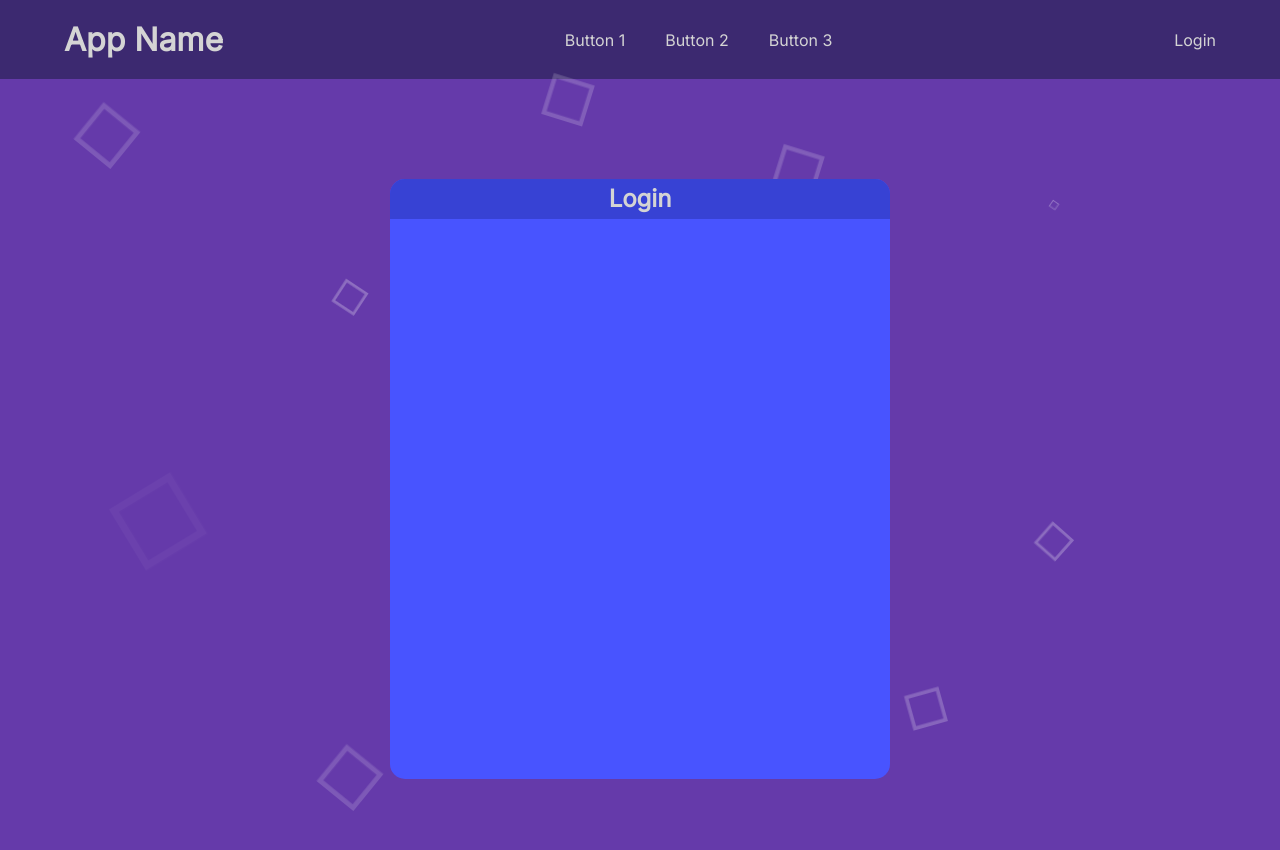
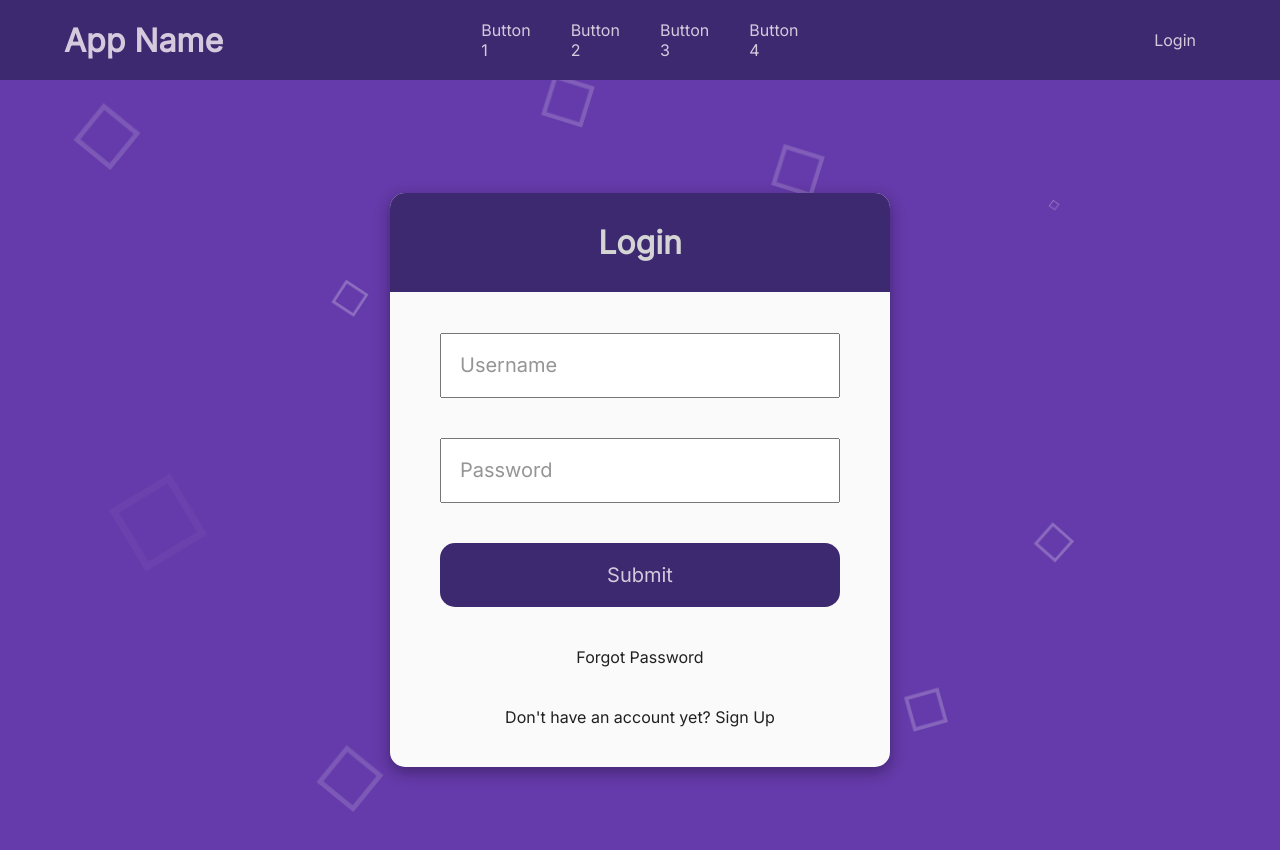
Before and after one commit to anawinter53/Learnify, a React (Vite) app in the folder client/: page /login in a window 1280 px wide. Shown: the top 850 px of the page. Built offline with nearby package versions, Linux system fonts and the light colour scheme.

Commit message:
add more styling to login page and fix aligment on landing page

```diff
--- a/client/src/components/LoginForm/index.jsx
+++ b/client/src/components/LoginForm/index.jsx
@@ -1,11 +1,27 @@
-import styles from "./index.module.css"
+import { NavLink } from "react-router-dom";
+import styles from "./index.module.css";
 
 export default function LoginForm() {
   return (
     <div className={styles["form"]}>
       <div className={styles["form-heading"]}>
-        <h2>Login</h2>
+        <h1>Login</h1>
       </div>
+      <form>
+        <div className={styles["input"]}>
+          <input type="text" id="username" required />
+          <span>Username</span>
+        </div>
+        <div className={styles["input"]}>
+          <input type="password" id="password" required />
+          <span>Password</span>
+        </div>
+        <div className={styles["input"]}>
+          <button className={`${styles["btn"]} ${styles["btn-x"]}`} type="submit">Submit</button>
+        </div>
+        <p>Forgot Password</p>
+        <NavLink className={styles["redirect-signup"]} to="/signup">Don't have an account yet? Sign Up</NavLink>
+      </form>
     </div>
-  )
+  );
 }
--- a/client/src/components/LoginForm/index.module.css
+++ b/client/src/components/LoginForm/index.module.css
@@ -1,24 +1,96 @@
 .form {
+  display: flex;
+  align-items: center;
+  flex-direction: column;
   position: relative;
   width: 500px;
-  height: 600px;
-  background: rgb(72, 84, 255);
+  height: max-content;
+  padding-bottom: 40px;
+  background: #fafafa;
   border-radius: 15px;
+  box-shadow: rgba(0, 0, 0, 0.35) 0px 5px 15px;
+  gap: 40px;
 }
 
 .form-heading {
   position: absolute;
   top: 0;
   width: 100%;
-  height: 40px;
-  background: rgb(55, 66, 212);
+  background: var(--nav-colour);
   border-top-right-radius: 15px;
   border-top-left-radius: 15px;
+  padding: 30px 0;
 }
 
-.form-heading > h2 {
+.form-heading > h1 {
   text-align: center;
   height: 100%;
-  line-height: 40px;
   color: #d4d4d4;
 }
+
+.form form {
+  margin-top: 140px;
+  display: flex;
+  align-items: center;
+  flex-direction: column;
+  gap: 40px;
+  width: 100%;
+  color: var(--font-colour-dark);
+}
+
+.form form .input {
+  width: 80%;
+  position: relative;
+}
+
+.form form .input input:focus ~ span,
+.form form .input input:valid ~ span {
+  top: -50px;
+}
+
+.form form .input input {
+  padding: 20px;
+  width: 100%;
+  font-size: 18px;
+  color: #202020;
+}
+
+.form form .input span {
+  position: absolute;
+  padding: 20px;
+  font-size: 20px;
+  color: #20202079;
+  left: 0;
+  top: 0;
+  pointer-events: none;
+  transition: 0.3s;
+}
+
+.form form .input button {
+  width: 100%;
+}
+
+.form form .input button:hover {
+  background: #2c1e55;
+  transform: scale(1.03)
+}
+
+.form form .input button:active {
+  transform: scale(0.97)
+}
+
+.btn {
+  padding: 20px 30px;
+  border-radius: 15px;
+  border: none;
+  background: var(--nav-colour);
+  font-size: 20px;
+  color: var(--font-colour);
+  cursor: pointer;
+  transition: 0.25s;
+}
+
+.redirect-signup {
+  text-decoration: none;
+  color: var(--font-colour-dark);
+}
--- a/client/src/components/PostIt/index.module.css
+++ b/client/src/components/PostIt/index.module.css
@@ -27,12 +27,12 @@
 
 .card-0 {
   transform: rotateZ(15deg) translateX(13px) translateY(30px);
-  background: rgb(212, 121, 2);
+  background: #d47902;
   z-index: 4;
 }
 
 .card-0 > .card-heading{
-  background: rgb(177, 102, 16);
+  background: #b16610;
 }
 
 .card-1 {
--- a/client/src/index.css
+++ b/client/src/index.css
@@ -2,6 +2,9 @@
 
 * {
   font-family: "Inter", sans-serif;
+  --font-colour: #D7C9DD;
+  --font-colour-dark: #202020;
+  --nav-colour: #3C2970;
 }
 
 html, body, * {
--- a/client/src/layouts/LandingNav/index.jsx
+++ b/client/src/layouts/LandingNav/index.jsx
@@ -5,13 +5,18 @@ export default function LandingNav() {
   return (
     <>
       <nav>
-        <NavLink to="/" className={styles["title"]}>App Name</NavLink>
+        <div>
+          <NavLink to="/" className={styles["title"]}>App Name</NavLink>
+        </div>
         <div className={styles["options"]}>
           <div className={styles["btn"]}>Button 1</div>
           <div className={styles["btn"]}>Button 2</div>
           <div className={styles["btn"]}>Button 3</div>
+          <div className={styles["btn"]}>Button 4</div>
         </div>
-        <NavLink to="/login" className={`${styles["login"]} ${styles["btn"]}`}>Login</NavLink>
+        <div>
+          <NavLink to="/login" className={`${styles["login"]} ${styles["btn"]}`}>Login</NavLink>
+        </div>
       </nav>
       <Outlet />
     </>
--- a/client/src/layouts/LandingNav/index.module.css
+++ b/client/src/layouts/LandingNav/index.module.css
@@ -1,22 +1,33 @@
 nav, .options {
   display: flex;
-  justify-content: space-between;
   align-items: center;
   flex-direction: row;
+}
+
+.options {
+  justify-content: center;
+}
+
+nav {
+  position: relative;
+  padding: 20px 5%;
+  background: #3C2970;
+  color: var(--font-colour);
+  z-index: 2;
+  justify-content: space-between;
   gap: 40px;
 }
 
-nav {
-  padding: 20px 5%;
-  background: #3C2970;
-  color: #d4d4d4;
+nav > div {
+  flex: 1 1 0;
 }
 
 .btn {
   cursor: pointer;
   position: relative;
-  color: #d4d4d4;
+  color: var(--font-colour);
   text-decoration: none;
+  margin: 0 20px;
 }
 
 .btn:before {
@@ -41,5 +52,9 @@ nav {
   font-size: 2rem;
   text-decoration: none;
   font-weight: bold;
-  color: #d4d4d4;
+  color: var(--font-colour);
 }
+
+.login {
+  float: right;
+}
--- a/client/src/pages/Landing/index.module.css
+++ b/client/src/pages/Landing/index.module.css
@@ -38,7 +38,7 @@
   padding: 20px 30px;
   border-radius: 15px;
   border: none;
-  background: #3C2970;
+  background: var(--nav-colour);
   font-size: 20px;
   color: #d4d4d4;
   cursor: pointer;
```
